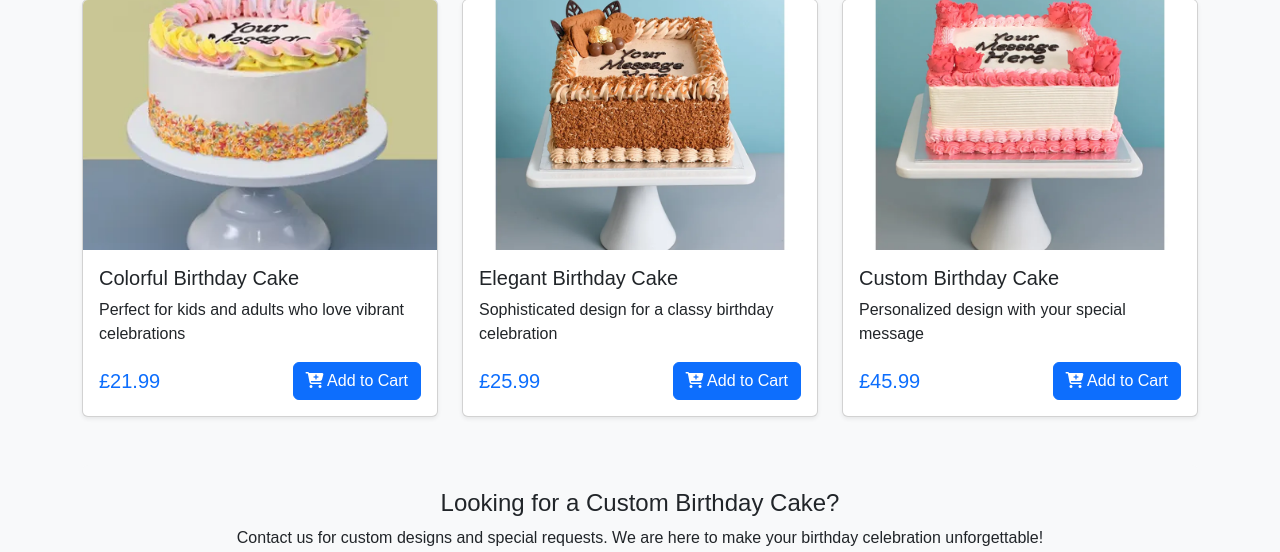
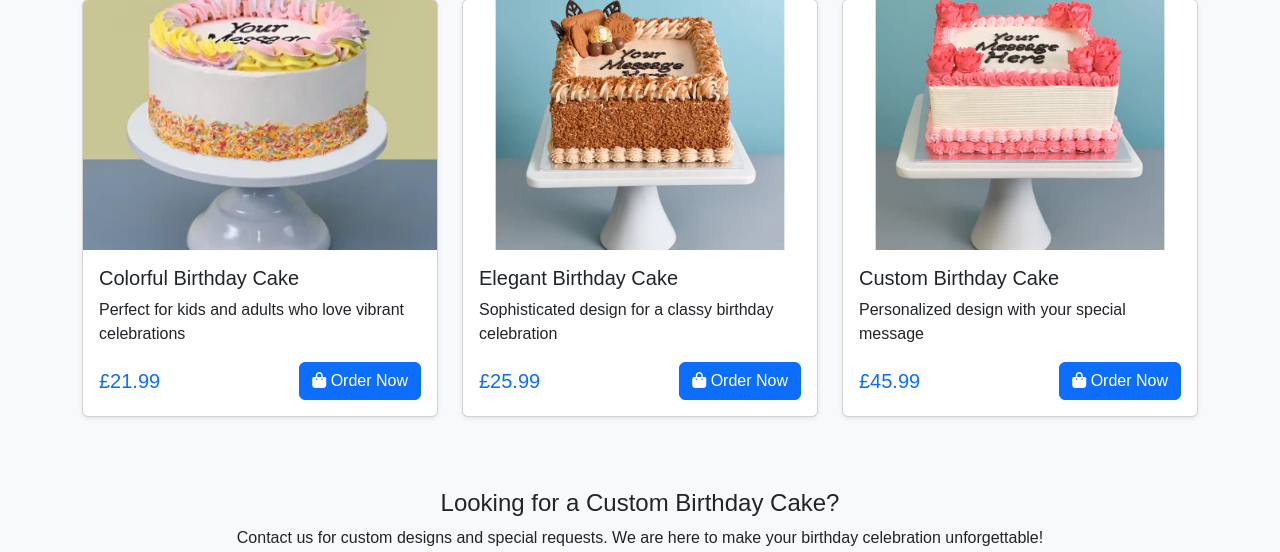
Before and after one commit to JModi16/Mammas-Cakes, a Django app: page /birthday-cakes/ in a window 1280 px wide. Shown: the part 415-967 px from the top of the page. Run offline with Django 4.2, Linux system fonts and the light colour scheme.

Commit message:
replaced add to cart with order now button

```diff
--- a/cakes/templates/cakes/birthday_cakes.html
+++ b/cakes/templates/cakes/birthday_cakes.html
@@ -23,12 +23,12 @@
                     <p class="card-text">Perfect for kids and adults who love vibrant celebrations</p>
                     <div class="d-flex justify-content-between align-items-center">
                         <span class="h5 text-primary mb-0">£21.99</span>
-                        <button class="btn btn-primary add-to-cart"
+                        <button class="btn btn-primary order-now-btn"
                                 data-id="birthday-colorful"
                                 data-name="Colorful Birthday Cake"
                                 data-price="21.99"
                                 data-image="{% static 'images/birthdaycake1webp.webp' %}">
-                            <i class="fas fa-cart-plus"></i> Add to Cart
+                            <i class="fas fa-shopping-bag"></i> Order Now
                         </button>
                     </div>
                 </div>
@@ -44,12 +44,12 @@
                     <p class="card-text">Sophisticated design for a classy birthday celebration</p>
                     <div class="d-flex justify-content-between align-items-center">
                         <span class="h5 text-primary mb-0">£25.99</span>
-                        <button class="btn btn-primary add-to-cart"
+                        <button class="btn btn-primary order-now-btn"
                                 data-id="birthday-elegant"
                                 data-name="Elegant Birthday Cake"
                                 data-price="25.99"
                                 data-image="{% static 'images/birthdaycake2.webp' %}">
-                            <i class="fas fa-cart-plus"></i> Add to Cart
+                            <i class="fas fa-shopping-bag"></i> Order Now
                         </button>
                     </div>
                 </div>
@@ -65,12 +65,12 @@
                     <p class="card-text">Personalized design with your special message</p>
                     <div class="d-flex justify-content-between align-items-center">
                         <span class="h5 text-primary mb-0">£45.99</span>
-                        <button class="btn btn-primary add-to-cart"
+                        <button class="btn btn-primary order-now-btn"
                                 data-id="birthday-custom"
                                 data-name="Custom Birthday Cake"
                                 data-price="45.99"
                                 data-image="{% static 'images/birthdaycake3.webp' %}">
-                            <i class="fas fa-cart-plus"></i> Add to Cart
+                            <i class="fas fa-shopping-bag"></i> Order Now
                         </button>
                     </div>
                 </div>
```
